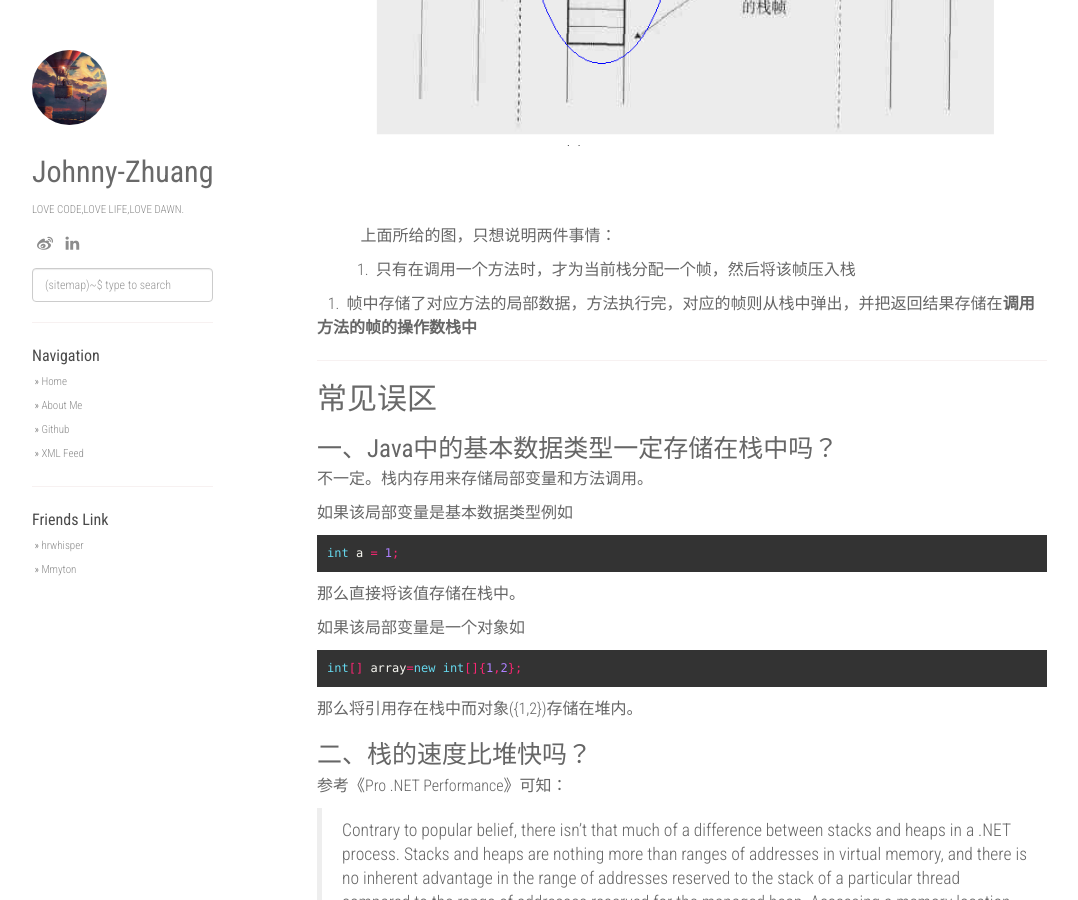
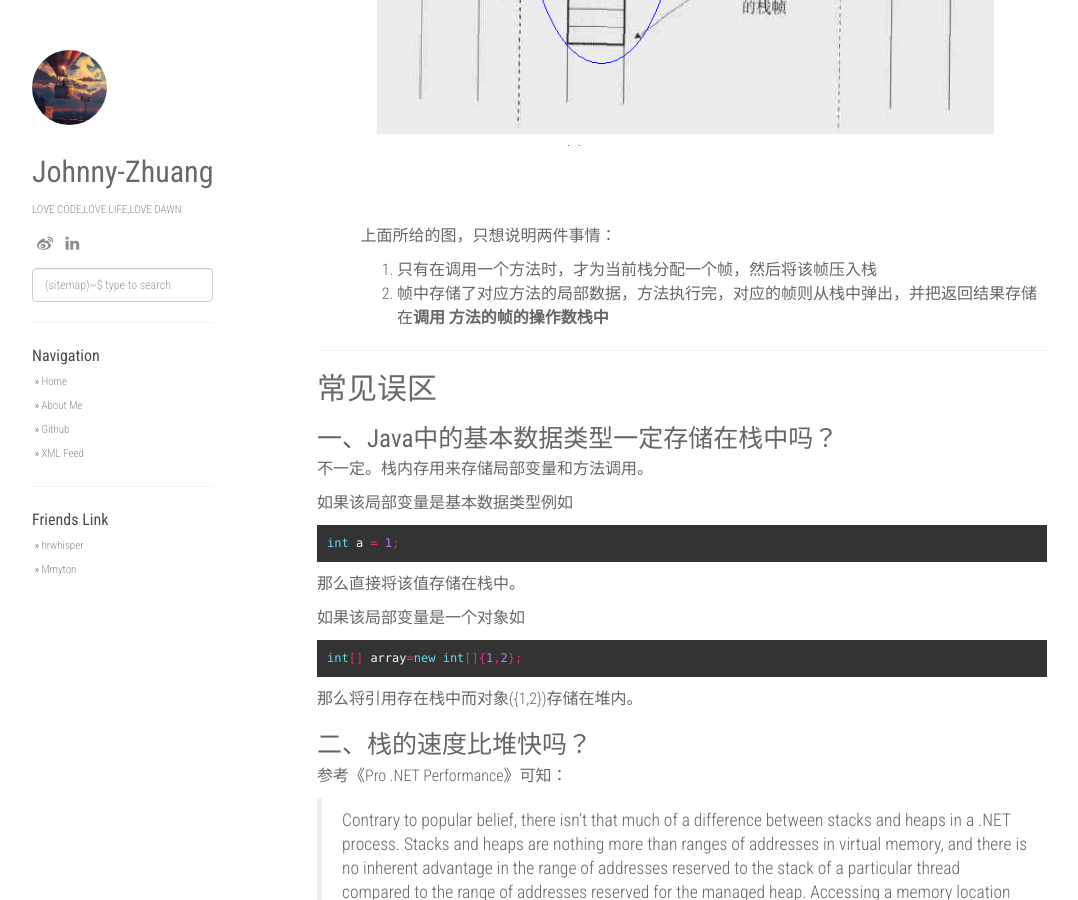
Before and after one commit to iamjohnnyzhuang/iamjohnnyzhuang.github.io, a Jekyll site: the page built from _posts/2016-07-12-Java堆和栈看这篇就够.md, in a window 1280 px wide and 900 px high, scrolled down 3141 px. Shown: the whole window, without its empty margins (53-1131 px from the left). Built offline with Jekyll 4.4.1, drawn with Linux system fonts in a browser that asks for light colours; nearby versions of some CDN libraries; comment, search, counter and statistics services are not loaded.

Commit message:
fix bugs

```diff
--- a/_posts/2016-07-12-Java堆和栈看这篇就够.md
+++ b/_posts/2016-07-12-Java堆和栈看这篇就够.md
@@ -28,14 +28,14 @@ categories: [java]
 
 -   异常错误不同
 
-    如果栈内存或者堆内存不足都会抛出异常。
+      如果栈内存或者堆内存不足都会抛出异常。
 
     - 栈空间不足：java.lang.StackOverFlowError。
     - 堆空间不足：java.lang.OutOfMemoryError。
 
 -   空间大小
 
-    栈的空间大小远远小于堆的。
+      栈的空间大小远远小于堆的。
 
 ---
 
@@ -122,9 +122,8 @@ categories: [java]
 
       上面所给的图，只想说明两件事情：
 
-     1.  只有在调用一个方法时，才为当前栈分配一个帧，然后将该帧压入栈
-
-     1.  帧中存储了对应方法的局部数据，方法执行完，对应的帧则从栈中弹出，并把返回结果存储在**调用 方法的帧的操作数栈中**
+     1. 只有在调用一个方法时，才为当前栈分配一个帧，然后将该帧压入栈
+     2. 帧中存储了对应方法的局部数据，方法执行完，对应的帧则从栈中弹出，并把返回结果存储在**调用 方法的帧的操作数栈中**
 
 ---
 
```
